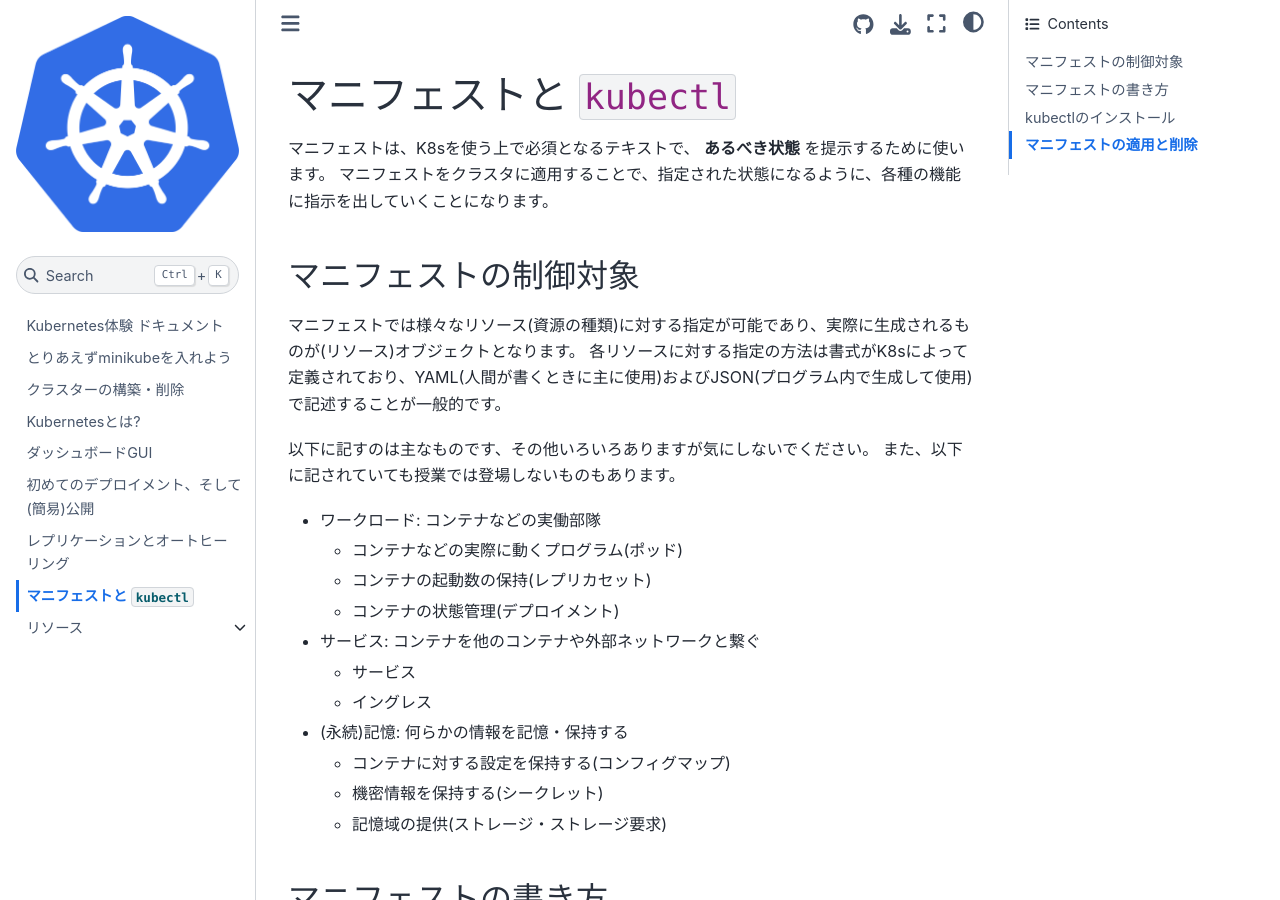
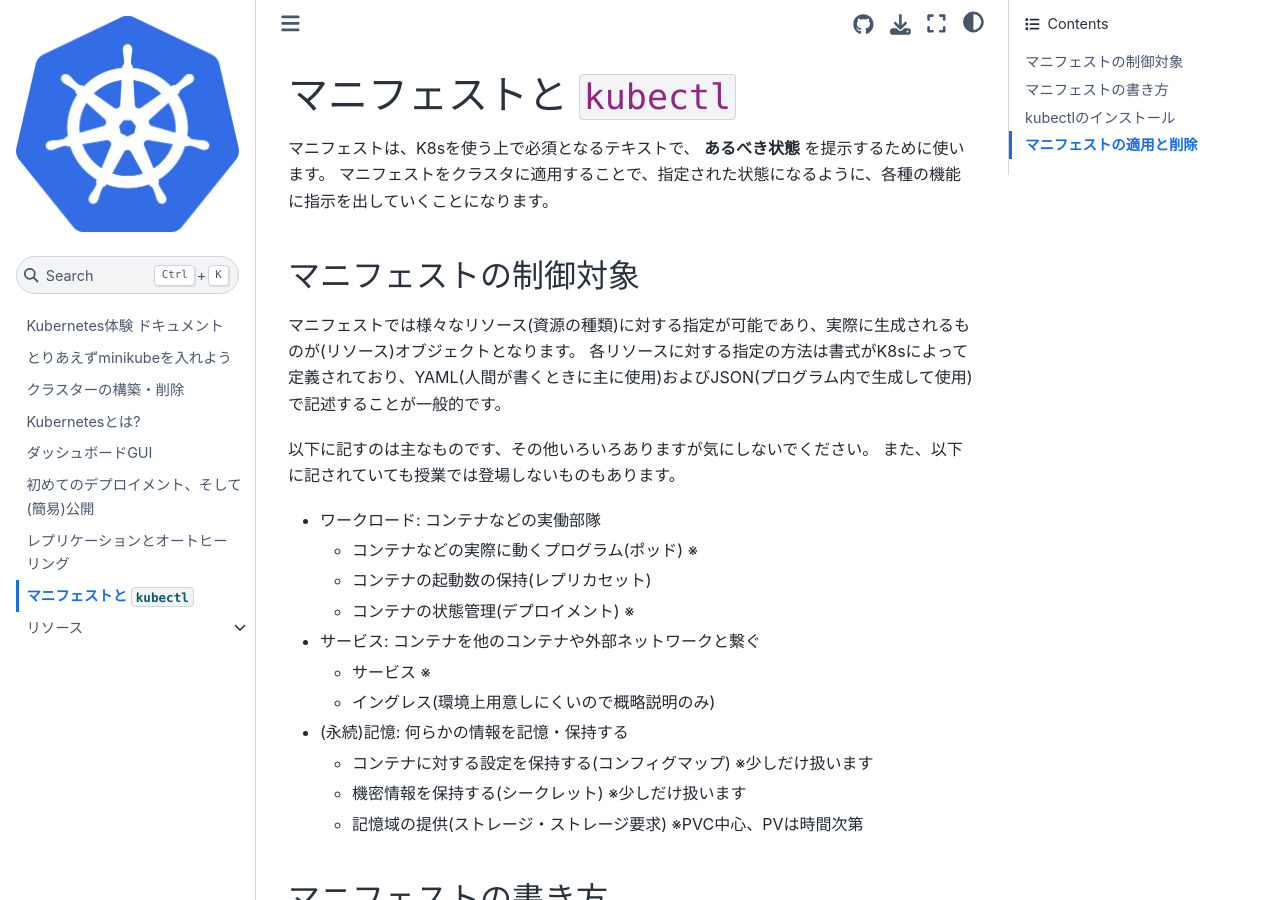
Before and after one commit to kd-it/as-2022-k8sbook, a Jupyter Book: the page built from manifest.md, in a window 1280 px wide and 900 px high. Built offline with Jupyter Book 1.0.4 settings and Sphinx 7.4.7 and the Sphinx Book theme 1.1.4, drawn with Linux system fonts in a browser that asks for light colours; some of the changed text lies outside the part shown.

Commit message:
[fixed] マニフェスト関連

````diff
--- a/manifest.md
+++ b/manifest.md
@@ -12,16 +12,16 @@
 また、以下に記されていても授業では登場しないものもあります。
 
 * ワークロード: コンテナなどの実働部隊
-    * コンテナなどの実際に動くプログラム(ポッド)
+    * コンテナなどの実際に動くプログラム(ポッド) ※
     * コンテナの起動数の保持(レプリカセット)
-    * コンテナの状態管理(デプロイメント)
+    * コンテナの状態管理(デプロイメント) ※
 * サービス: コンテナを他のコンテナや外部ネットワークと繋ぐ
-    * サービス
-    * イングレス
+    * サービス ※
+    * イングレス(環境上用意しにくいので概略説明のみ)
 * (永続)記憶: 何らかの情報を記憶・保持する
-    * コンテナに対する設定を保持する(コンフィグマップ)
-    * 機密情報を保持する(シークレット)
-    * 記憶域の提供(ストレージ・ストレージ要求)
+    * コンテナに対する設定を保持する(コンフィグマップ) ※少しだけ扱います
+    * 機密情報を保持する(シークレット)  ※少しだけ扱います
+    * 記憶域の提供(ストレージ・ストレージ要求) ※PVC中心、PVは時間次第
 
 ## マニフェストの書き方
 
@@ -39,7 +39,8 @@
 
 ```{figure} images/vscode-k8s-ext.png
 ---
-width: 75%
+:width: 75%
+:caption: K8sの拡張を検索(vscode上)
 ```
 
 
@@ -88,7 +89,7 @@
 マニフェストを実際にK8sクラスタに反映させるためには、 `kubectl` というコマンドを用います。
 [単独でインストール](https://kubernetes.io/ja/docs/tasks/tools/install-kubectl/)するのが最良ですが、minikubeの力を借りて導入することもできます。
 
-```{code-block} powershell
+```{code-block} ps1
 PS> minikube kubectl
 ```
 
@@ -113,23 +114,25 @@
 
 PowerShellの関数を用意することで `minikube` を省略できます。
 
-```{code-block} powershell
+```{code-block} ps1
 PS> function kubectl { minikube kubectl -- $args }
 ```
 
 こちらをプロファイルに書けば次のPowerShellセッションから有効となります。
 
-```{code-block} powershell
+```{code-block} ps1
 # メモ帳でプロファイルを開く(or 新規編集)、内容は前述のfunctionの部分
 PS> notepad ${PROFILE}
 ```
 
-また、プロファイルの読み込みは初期状態で拒否される可能性があるので、管理者権限で実行制限を緩めておいてください。
+また、プロファイルの読み込みは初期状態で拒否される可能性があるので、[管理者権限で実行制限を緩めて](https://docs.microsoft.com/ja-jp/powershell/module/microsoft.powershell.core/about/about_execution_policies?view=powershell-7.2)(`RemoteSigned`)おいてください。
 
-```{code-block} powershell
+```{code-block} ps1
 # プロファイル読み込みを有効にするため、スクリプトファイルの実行制限を "RemoteSigned" にする
 (管理者)PS> Set-ExecutionPolicy RemoteSigned
 ```
+
+プロファイルを設定した場合、有効になるのは作成・変更した後のセッションのみ(新規に起動したPowerShell)となります。
 
 ### macOS/Linuxのシェルエイリアスを利用する
 
@@ -149,7 +152,7 @@
 
 実際に適用してみましょう。
 
-```{code-block} powershell
+```{code-block} ps1
 PS> kubectl apply -f 1st.yml
 ```
 
@@ -157,21 +160,21 @@
 エイリアスなどの設定をしていない場合は、呼び出し方が以下のようになります。
 以降、適宜読み替えてください。
 
-```{code-block} powershell
+```{code-block} ps1
 PS> minikube kubectl -- apply -f 1st.yml
 ※ `kubectl` のあとに入れている `--` が地味に重要です(`-f` が `minikube` ではなく `kubectl` 側に渡すために必要)
 ```
 
 逆に適用済のマニフェストを削除するときも、同じように適用(ただし`apply`ではなく`delete`)します。
 
-```{code-block} powershell
+```{code-block} ps1
 PS> kubectl delete -f 1st.yml
 ```
 
 改めて適用(`apply`)してみてから、状態を確認していきます。
 ここまではダッシュボードを使っていましたが、ダッシュボードから離れてコマンドラインで見ていくようにしましょう。
 
-```{code-block} powershell
+```{code-block} ps1
 PS> kubectl apply -f 1st.yml
 pod/1stpod created
 
@@ -213,7 +216,7 @@
 このマニフェストが有効である限り、このクラスターでは常にこのコンテナは「1つ動いている」ことが状態として求められることになります。
 よって、クラスターが終了してコンテナが消滅したとしても、次のクラスター起動時にマニフェストを再度適用し、勝手にコンテナを復帰(生成)させます。
 
-```{code-block} powershell
+```{code-block} ps1
 ---
 caption: クラスターの停止→(再)起動→ポッド状態確認
 ---
````
